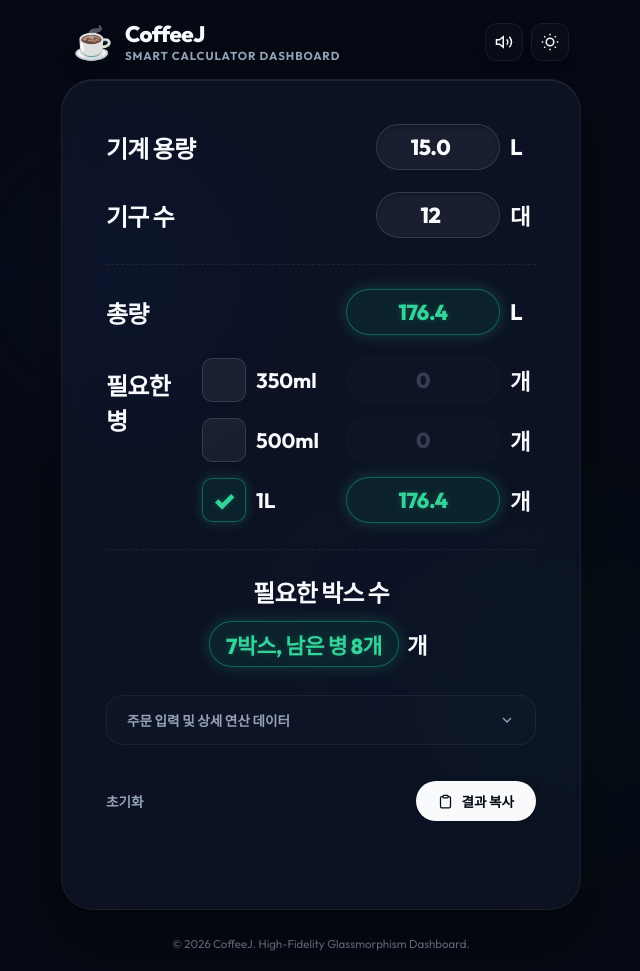
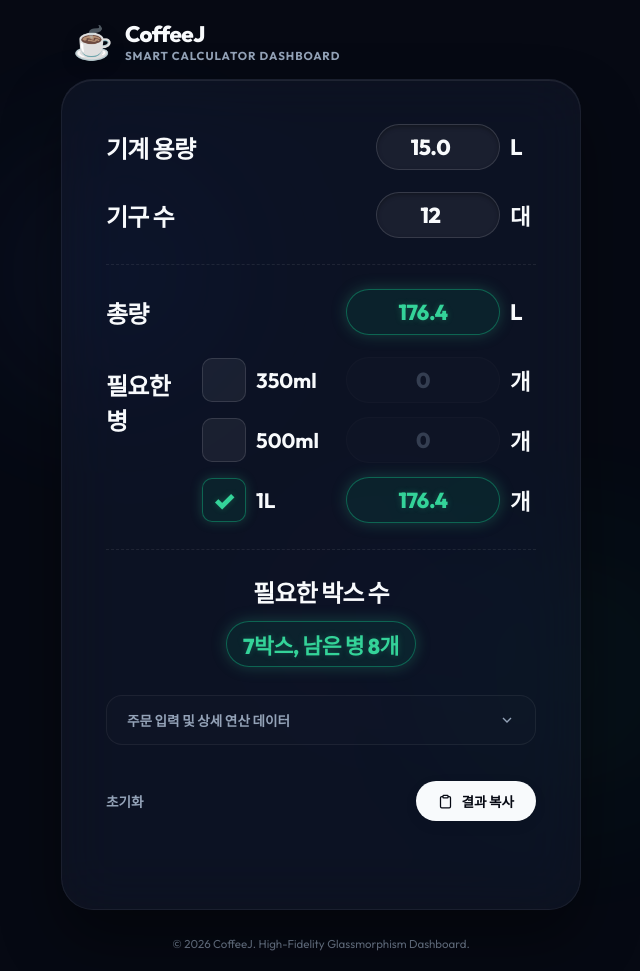
Before and after one commit to folivorakr-cell/coffeej, a website built with Vite: page index.html in a window 1280 px wide. Shown: the whole page, without its empty margins (319-959 px from the left). Built offline with nearby package versions, Linux system fonts and the light colour scheme.

Commit message:
fix: format box count output, remove duplicate unit, fix accordion toggle bug, and remove header sound/theme buttons

```diff
--- a/index.html
+++ b/index.html
@@ -27,21 +27,6 @@
             <h1>CoffeeJ</h1>
             <p>Smart Calculator Dashboard</p>
           </div>
-        </div>
-        <div class="quick-controls">
-          <button id="sound-toggle-btn" class="icon-btn" aria-label="소리 토글" title="사운드 피드백">
-            <svg class="icon" viewBox="0 0 24 24" fill="none" stroke="currentColor" stroke-width="2">
-              <path class="sound-on" d="M11 5L6 9H2v6h4l5 4V5zM15.54 8.46a5 5 0 0 1 0 7.07M19.07 4.93a10 10 0 0 1 0 14.14"/>
-            </svg>
-          </button>
-          <button id="theme-toggle-btn" class="icon-btn" aria-label="테마 토글" title="테마 변경">
-            <svg class="icon sun-icon" viewBox="0 0 24 24" fill="none" stroke="currentColor" stroke-width="2">
-              <circle cx="12" cy="12" r="5" /><path d="M12 1v2M12 21v2M4.22 4.22l1.42 1.42M18.36 18.36l1.42 1.42M1 12h2M21 12h2M4.22 19.78l1.42-1.42M18.36 5.64l1.42-1.42" />
-            </svg>
-            <svg class="icon moon-icon" viewBox="0 0 24 24" fill="none" stroke="currentColor" stroke-width="2" style="display: none;">
-              <path d="M21 12.79A9 9 0 1 1 11.21 3 7 7 0 0 0 21 12.79z" />
-            </svg>
-          </button>
         </div>
       </header>
 
@@ -140,7 +125,6 @@
               <div class="output-container pill-shape">
                 <span id="out-boxes">7.35</span>
               </div>
-              <span class="unit-text">개</span>
             </div>
           </div>
 
--- a/src/main.js
+++ b/src/main.js
@@ -3,45 +3,36 @@ import './style.css';
 // CoffeeJ Real-time Calculation and Interaction Logic
 // Aligned to user sketch layout & custom checkbox logic
 
-// 1. DOM Elements
-const elements = {
-  // Inputs
-  machineCapacity: document.getElementById('machine-capacity'),
-  instrumentCount: document.getElementById('instrument-count'),
-  needed350: document.getElementById('needed-350'),
-  needed500: document.getElementById('needed-500'),
-  needed1l: document.getElementById('needed-1l'),
+// 1. DOM Elements State
+const elements = {};
 
-  // Checkboxes (Grey squares in sketch)
-  active350: document.getElementById('active-350'),
-  active500: document.getElementById('active-500'),
-  active1l: document.getElementById('active-1l'),
-
-  // Outputs (Green pills in sketch)
-  outTotalVolume: document.getElementById('out-total-volume'),
-  outBottles350: document.getElementById('out-bottles-350'),
-  outBottles500: document.getElementById('out-bottles-500'),
-  outBottles1l: document.getElementById('out-bottles-1l'),
-  outBoxes: document.getElementById('out-boxes'),
-
-  // Detailed accordion outputs
-  detTotalMl: document.getElementById('det-total-ml'),
-  detNeededVolume: document.getElementById('det-needed-volume'),
-  detRemainingVolume: document.getElementById('det-remaining-volume'),
-  detBoxesPack: document.getElementById('det-boxes-pack'),
-
-  // Buttons & Controls
-  toggleDetailsBtn: document.getElementById('toggle-details-btn'),
-  detailsContent: document.getElementById('details-content'),
-  resetBtn: document.getElementById('reset-btn'),
-  copyBtn: document.getElementById('copy-report-btn'),
-  copyToast: document.getElementById('copy-toast'),
-  soundToggle: document.getElementById('sound-toggle-btn'),
-  themeToggle: document.getElementById('theme-toggle-btn'),
-
-  // Body
-  body: document.body
-};
+function initializeElements() {
+  elements.machineCapacity = document.getElementById('machine-capacity');
+  elements.instrumentCount = document.getElementById('instrument-count');
+  elements.needed350 = document.getElementById('needed-350');
+  elements.needed500 = document.getElementById('needed-500');
+  elements.needed1l = document.getElementById('needed-1l');
+  elements.active350 = document.getElementById('active-350');
+  elements.active500 = document.getElementById('active-500');
+  elements.active1l = document.getElementById('active-1l');
+  elements.outTotalVolume = document.getElementById('out-total-volume');
+  elements.outBottles350 = document.getElementById('out-bottles-350');
+  elements.outBottles500 = document.getElementById('out-bottles-500');
+  elements.outBottles1l = document.getElementById('out-bottles-1l');
+  elements.outBoxes = document.getElementById('out-boxes');
+  elements.detTotalMl = document.getElementById('det-total-ml');
+  elements.detNeededVolume = document.getElementById('det-needed-volume');
+  elements.detRemainingVolume = document.getElementById('det-remaining-volume');
+  elements.detBoxesPack = document.getElementById('det-boxes-pack');
+  elements.toggleDetailsBtn = document.getElementById('toggle-details-btn');
+  elements.detailsContent = document.getElementById('details-content');
+  elements.resetBtn = document.getElementById('reset-btn');
+  elements.copyBtn = document.getElementById('copy-report-btn');
+  elements.copyToast = document.getElementById('copy-toast');
+  elements.soundToggle = document.getElementById('sound-toggle-btn');
+  elements.themeToggle = document.getElementById('theme-toggle-btn');
+  elements.body = document.body;
+}
 
 // 2. Audio State
 let soundEnabled = true;
@@ -284,17 +275,23 @@ function setupSharing() {
 // 9. Accordion, Theme & Controls
 function setupControls() {
   // Accordion Toggle
+  if (elements.toggleDetailsBtn) {
     elements.toggleDetailsBtn.addEventListener('click', () => {
       const isExpanded = elements.toggleDetailsBtn.getAttribute('aria-expanded') === 'true';
       const nextState = !isExpanded;
       elements.toggleDetailsBtn.setAttribute('aria-expanded', nextState);
 
+      if (elements.detailsContent) {
         elements.detailsContent.classList.toggle('open', nextState);
+        console.log('Accordion toggled, open status:', elements.detailsContent.classList.contains('open'));
+      }
 
       playHapticClick();
     });
+  }
 
   // Reset
+  if (elements.resetBtn) {
     elements.resetBtn.addEventListener('click', () => {
       playHapticClick();
 
@@ -310,8 +307,10 @@ function setupControls() {
 
       runCalculations();
     });
+  }
 
   // Sound Toggle
+  if (elements.soundToggle) {
     elements.soundToggle.addEventListener('click', () => {
       soundEnabled = !soundEnabled;
       playHapticClick();
@@ -325,8 +324,10 @@ function setupControls() {
         elements.soundToggle.style.opacity = '0.5';
       }
     });
+  }
 
   // Theme Toggle (Dark / Light)
+  if (elements.themeToggle) {
     const savedTheme = localStorage.getItem('theme') || 'dark';
     if (savedTheme === 'light') {
       elements.body.classList.add('light-mode');
@@ -342,10 +343,13 @@ function setupControls() {
       toggleThemeIcons(!isLight); // if isLight is true, it is not dark (isDark = false)
     });
   }
+}
 
 function toggleThemeIcons(isDark) {
+  if (!elements.themeToggle) return;
   const sunIcon = elements.themeToggle.querySelector('.sun-icon');
   const moonIcon = elements.themeToggle.querySelector('.moon-icon');
+  if (sunIcon && moonIcon) {
     if (isDark) {
       sunIcon.style.display = 'block';
       moonIcon.style.display = 'none';
@@ -354,13 +358,16 @@ function toggleThemeIcons(isDark) {
       moonIcon.style.display = 'block';
     }
   }
+}
 
 // 10. Initialization
 function init() {
+  initializeElements();
   bindInputs();
   setupSharing();
   setupControls();
   runCalculations();
+  console.log('CoffeeJ initialized. Details content ready:', !!elements.detailsContent);
 }
 
 // Initialize
```
Lines whose indentation alone changed are shown as unchanged.
